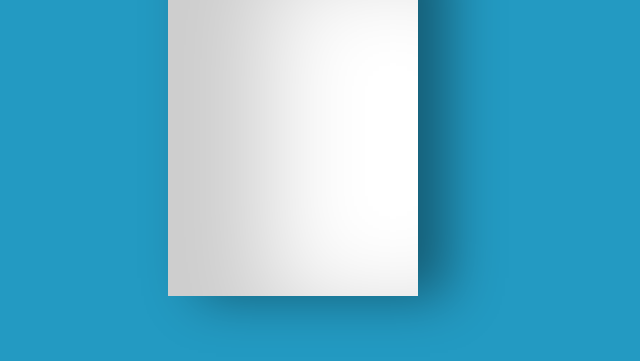
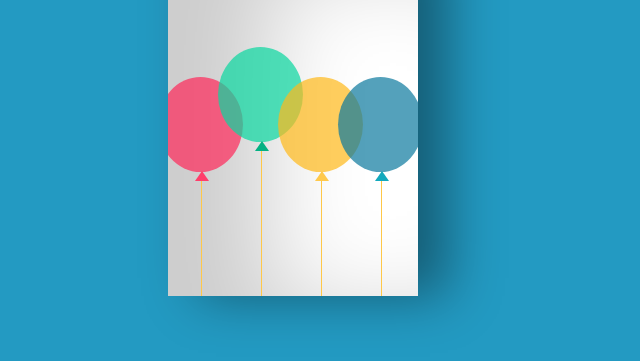
Before and after one commit to programmercloud/birthday-card, a plain HTML site: page index.html in a window 1280 px wide. Shown: the part 287-648 px from the top of the page, without its empty margins (347-987 px from the left). Drawn offline with Linux system fonts and the light colour scheme.

Commit message:
Update style.css

```diff
--- a/css/style.css
+++ b/css/style.css
@@ -54,44 +54,44 @@ body {
   position: absolute;
 }
 
-.balloonOne,
-.balloonTwo,
-.balloonThree,
-.balloonFour {
+.balloon-1,
+.balloon-2,
+.balloon-3,
+.balloon-4 {
   position: absolute;
   width: 85px;
   height: 95px;
   border-radius: 50%;
 }
 
-.balloonOne {
+.balloon-1 {
   background-color: rgba(255, 40, 90, 0.7);
   left: -10px;
   top: 50px;
 }
 
-.balloonTwo {
+.balloon-2 {
   background-color: rgba(9, 215, 160, 0.7);
   left: 50px;
   top: 20px;
 }
 
-.balloonThree {
+.balloon-3 {
   background-color: rgba(255, 186, 26, 0.7);
   left: 110px;
   top: 50px;
 }
 
-.balloonFour {
+.balloon-4 {
   background-color: rgba(12, 122, 159, 0.7);
   left: 170px;
-  top: 20px;
+  top: 50px;
 }
 
-.balloonOne:before,
-.balloonTwo:before,
-.balloonThree:before,
-.balloonFour:before {
+.balloon-1::before,
+.balloon-2::before,
+.balloon-3::before,
+.balloon-4::before {
   content: "";
   position: absolute;
   width: 1px;
@@ -101,10 +101,10 @@ body {
   left: 43px;
 }
 
-.balloonOne:after,
-.balloonTwo:after,
-.balloonThree:after,
-.balloonFour:after {
+.balloon-1::after,
+.balloon-2::after,
+.balloon-3::after,
+.balloon-4::after {
   content: "";
   position: absolute;
   border-right: 7px solid transparent;
@@ -113,20 +113,20 @@ body {
   left: 37px;
 }
 
-.balloonOne:after {
+.balloon-1::after {
   border-bottom: 10px solid #ff3e6b;
 }
 
-.balloonTwo:after {
+.balloon-2::after {
   border-bottom: 10px solid #04b183;
 }
 
-.balloonThree:after {
+.balloon-3::after {
   border-bottom: 10px solid #ffc94c;
 }
 
-.balloonFour:after {
-  border-bottom: 10px solid #13a9db;
+.balloon-4::after {
+  border-bottom: 10px solid #13a9bd;
 }
 
 .cardInside {
```
